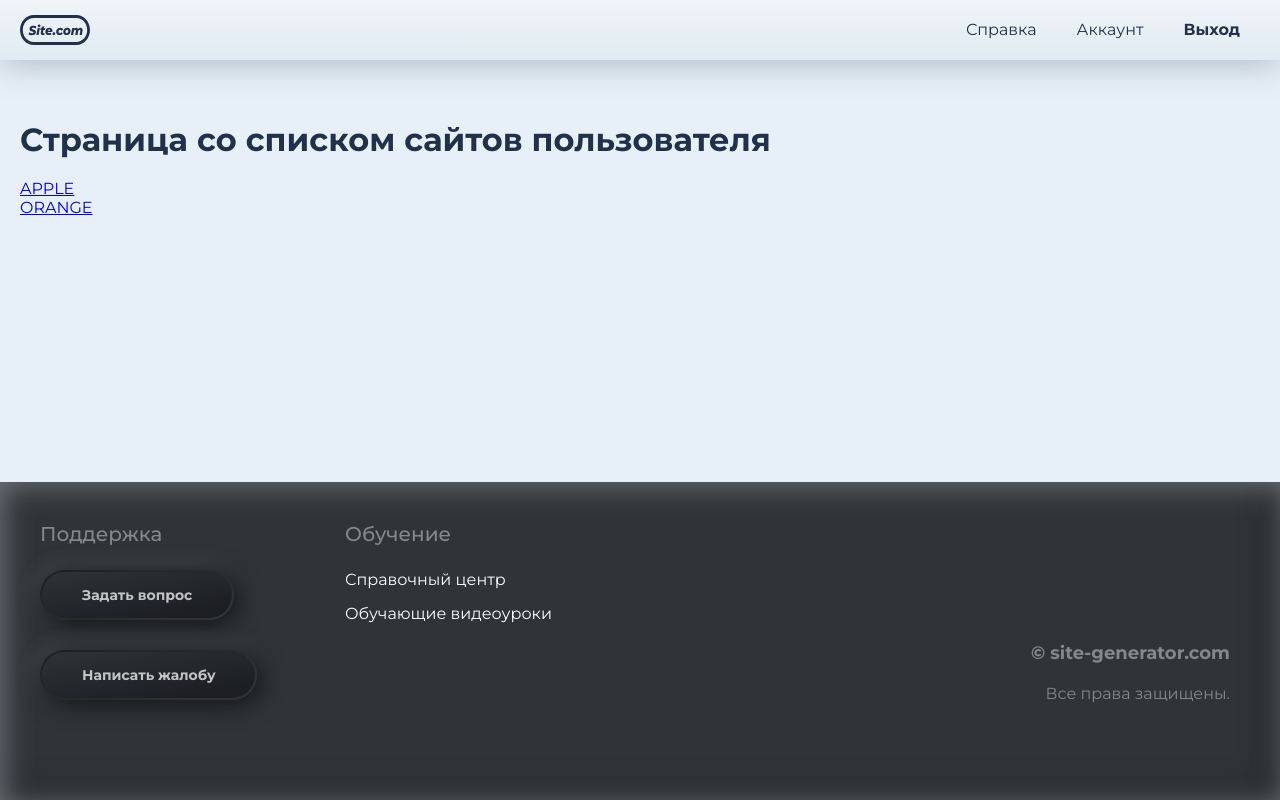
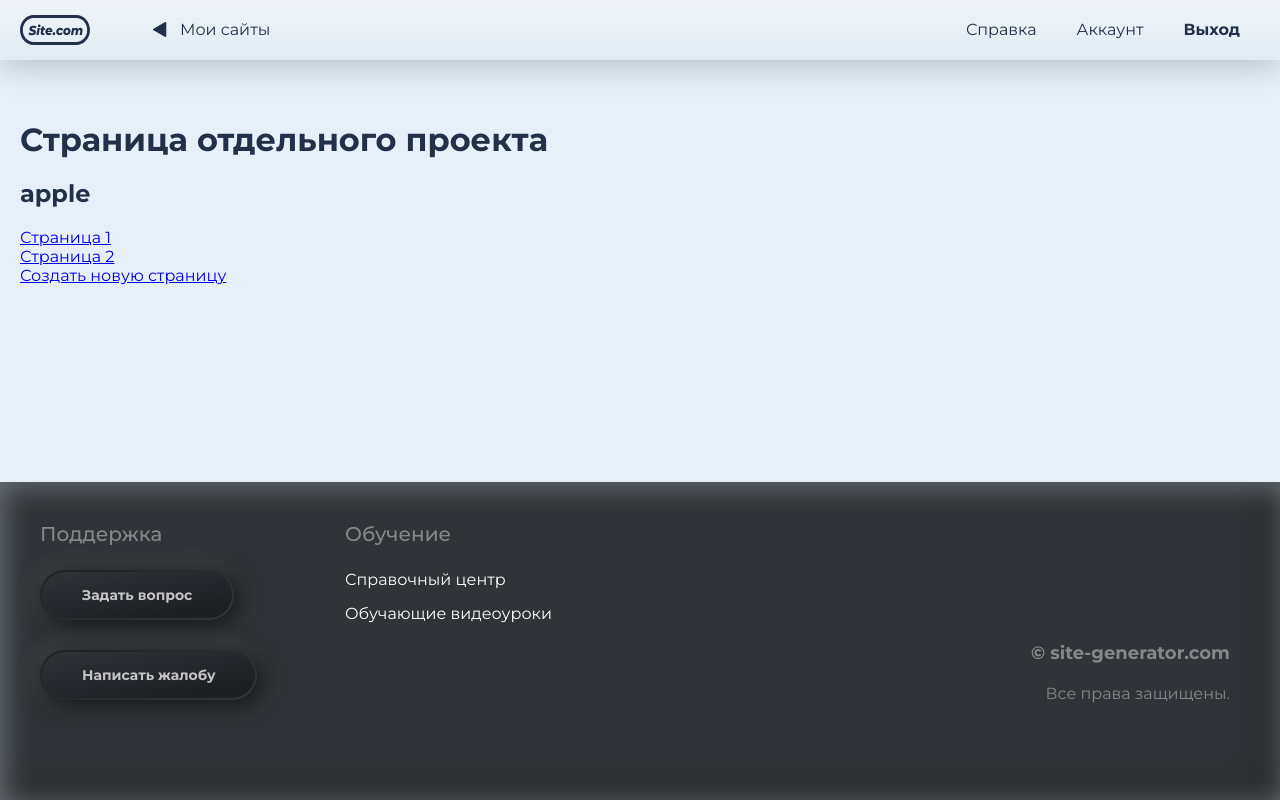
Before and after one commit to tagir-developer/website-builder, a React (Create React App) app in the folder client/: page /apple in a window 1280 px wide. Before the commit this address led to /pr. Built offline with nearby package versions, Linux system fonts and the light colour scheme.

Commit message:
Routing is completed

```diff
--- a/client/src/components/Navigation/topMenu/BreadCrumbs/BreadCrumbs.scss
+++ b/client/src/components/Navigation/topMenu/BreadCrumbs/BreadCrumbs.scss
@@ -4,12 +4,17 @@
 @import "/src/styles/mixins/grid.scss";
 
 .bread-crumbs {
+	display: flex;
+	align-items: center;
+	height: 60px;
 	@include media-breakpoint-down(lg) {
 		display: none;
 	}
 
 	&_mobile-version {
-		display: block;
+		// display: block;
+		display: flex;
+		align-items: center;
 		@include media-breakpoint-up(lg) {
 			display: none;
 		}
@@ -22,16 +27,22 @@
 
 	&__item {
 		display: inline-block;
-		line-height: 60px;
+		height: 50px;
+		border-radius: 10px;
+		line-height: 50px;
 		padding-left: 40px;
 		padding-right: 20px;
 		cursor: pointer;
 		&:hover {
-			background: linear-gradient(to top, #f0f4f8, #e1eaf1);
+			// background: linear-gradient(to top, #f0f4f8, #e1eaf1);
+			background: linear-gradient(180deg, #E0EBF3 0%, #F0F4F8 100%);
+			box-shadow: inset -2px -2px 11px rgba(255, 255, 255, 0.25), inset 2px 2px 11px #C6D2DC;
 		}
 		&_dark-theme {
 			&:hover {
-				background: linear-gradient(to top, #3e3e3e, #000000);
+				// background: linear-gradient(to top, #3e3e3e, #000000);
+				background: linear-gradient(0deg, #2F2F2F 21.21%, #121212 76.96%);
+				box-shadow: inset -3px -3px 10px #434343, inset 3px 3px 10px #000000;
 			}
 		}
 	}
@@ -45,7 +56,7 @@
 			  content: '';
 			  position: absolute;
 			  width: 22px;
-			  height: 60px;
+			  height: 50px;
 			  margin-left: -30px;
 			  background-image: url('./img/i-back-dark-mini.svg');
 			  background-position: center;
@@ -57,7 +68,7 @@
 				content: '';
 				position: absolute;
 				width: 22px;
-				height: 60px;
+				height: 50px;
 				margin-left: -30px;
 				background-image: url('./img/i-back-light-mini.svg');
 				background-position: center;
--- a/client/src/components/Navigation/topMenu/HorizontalNav/HorizontalNav.scss
+++ b/client/src/components/Navigation/topMenu/HorizontalNav/HorizontalNav.scss
@@ -3,6 +3,9 @@
 @import "/src/styles/mixins/breakpoints.scss";
 
 .horizontal-nav {
+	display: flex;
+	align-items: center;
+	height: 60px;
 
 	&__list {
 		margin: 0;
@@ -14,28 +17,33 @@
 
 	&__item {
 		display: inline-block;
-		line-height: 60px;
+		height: 50px;
+		border-radius: 10px;
 		padding-left: 20px;
 		padding-right: 20px;
 		color: inherit;
 		cursor: pointer;
 		&:hover {
-			background: linear-gradient(to top, #f0f4f8, #e1eaf1);
-			// color: $success;
-			// text-shadow: 0px 0px 12px $success 0.7;
-			// transition: ease-in 100ms;
+			background: linear-gradient(180deg, #E0EBF3 0%, #F0F4F8 100%);
+			box-shadow: inset -2px -2px 11px rgba(255, 255, 255, 0.25), inset 2px 2px 11px #C6D2DC;
 		}
 		&_dark-theme {
 			&:hover {
-				background: linear-gradient(to top, #3e3e3e, #000000);
+				background: linear-gradient(0deg, #2F2F2F 21.21%, #121212 76.96%);
+				box-shadow: inset -3px -3px 10px #434343, inset 3px 3px 10px #000000;
 			}
 		}
 	}
 
 	&__link {
+		display: block;
+		height: 50px;
+		line-height: 50px;
 		text-decoration: none;
 		color: inherit;
   		@include body-middle-text;
+		line-height: 50px;
+
 
 		&_bold {
 			font-weight: bold;
--- a/client/src/components/Navigation/topMenu/TopMenu/TopMenu.tsx
+++ b/client/src/components/Navigation/topMenu/TopMenu/TopMenu.tsx
@@ -170,17 +170,15 @@ const TopMenu: React.FC<ITopMenu> = ({ menuType='main' }) => {
 				<Logo parentClass="top-menu" />
 				<BreadCrumbs
 					parentClass="top-menu"
-					modClass={['dark-theme']}
 					items={[
-						{ title: 'Мои сайты', link: '/' },
-						{ title: 'Список страниц', link: '/' },
+						{ title: 'Сайт', link: '/', goBack: true },
 					]}
 				/>
 				<BreadCrumbs
 					parentClass="top-menu"
-					modClass={['dark-theme', 'mobile-version']}
+					modClass={['mobile-version']}
 					items={[
-						{ title: 'Сайт', link: '/' },
+						{ title: 'Сайт', link: '/', goBack: true },
 					]}
 				/>
 				<div className="top-menu__devider"></div>
@@ -213,14 +211,14 @@ const TopMenu: React.FC<ITopMenu> = ({ menuType='main' }) => {
 					modClass={['dark-theme']}
 					items={[
 						{ title: 'Мои сайты', link: '/' },
-						{ title: 'Список страниц', link: '/' },
+						{ title: 'Список страниц', link: '/', goBack: true },
 					]}
 				/>
 				<BreadCrumbs
 					parentClass="top-menu"
 					modClass={['dark-theme', 'mobile-version']}
 					items={[
-						{ title: 'Сайт', link: '/' },
+						{ title: 'Сайт', link: '/', goBack: true },
 					]}
 				/>
 				<div className="top-menu__devider"></div>
@@ -256,14 +254,14 @@ const TopMenu: React.FC<ITopMenu> = ({ menuType='main' }) => {
 					parentClass="top-menu"
 					modClass={['dark-theme']}
 					items={[
-						{ title: 'Вернуться к редактированию', link: '/' },
+						{ title: 'Вернуться к редактированию', link: '/', goBack: true },
 					]}
 				/>
 				<BreadCrumbs
 					parentClass="top-menu"
 					modClass={['dark-theme', 'mobile-version']}
 					items={[
-						{ title: 'Назад', link: '/' },
+						{ title: 'Назад', link: '/', goBack: true },
 					]}
 				/>
 				<ViewOnDevices parentClass="top-menu" />
--- a/client/src/components/UI/Footer/Footer.tsx
+++ b/client/src/components/UI/Footer/Footer.tsx
@@ -16,10 +16,10 @@ const Footer: React.FC = () => {
 						<span className="footer__title">Обучение</span>
 						<ul className="footer__list-unstyled list-unstyled">
 							<li className="list-unstyled__item">
-								<NavLink to="/help" className="list-unstyled__link">Справочный центр</NavLink>
+								<NavLink to="/help" className="list-unstyled__link" exact >Справочный центр</NavLink>
 							</li>
 							<li className="list-unstyled__item">
-								<NavLink to="/learning" className="list-unstyled__link">Обучающие видеоуроки</NavLink>
+								<NavLink to="/learning" className="list-unstyled__link" exact >Обучающие видеоуроки</NavLink>
 							</li>
 						</ul>
 					</div>
--- a/client/src/pages/EditPage/EditPage.tsx
+++ b/client/src/pages/EditPage/EditPage.tsx
@@ -1,17 +1,32 @@
 import React from 'react'
 import TopMenu from '../../components/Navigation/topMenu/TopMenu/TopMenu'
 import Footer from '../../components/UI/Footer/Footer'
+import {RouteComponentProps, withRouter, Link} from 'react-router-dom'
 
-const EditPage: React.FC = () => {
+interface IRouteProps {
+	pageId: string
+	name: string
+}
+
+interface IEditPage extends RouteComponentProps<IRouteProps> {
+
+}
+
+const EditPage: React.FC<IEditPage> = ({match}) => {
+
+	// *Здесь нужна проверка, есть ли такой роут в базе проектов, если нет, то выводим сообщение об ошибке или редиректим на главную
+
 	return (
 		<>
 			<TopMenu menuType="edit" />
 			<div className="content-area">
 				<h1>Редактор страницы</h1>
+				<h2>{match.params.pageId}</h2>
+				<Link to={'/' + match.params.name + '/' + match.params.pageId + '/preview'} >Предпросмотр</Link>
 			</div>
 			<Footer />
 		</>
 	)
 }
 
-export default EditPage
+export default withRouter(EditPage)
--- a/client/src/pages/ProjectsPage/ProjectsPage.tsx
+++ b/client/src/pages/ProjectsPage/ProjectsPage.tsx
@@ -25,9 +25,9 @@ const ProjectsPage: React.FC = () => {
 					)
 				})} */}
 
-			<NavLink to={"/pr/" + 'apple'}>APPLE</NavLink>
+			<NavLink to={"/" + 'apple'}>APPLE</NavLink>
 			<div></div>
-			<NavLink to={"/pr/" + 'orange'}>ORANGE</NavLink>
+			<NavLink to={"/" + 'orange'}>ORANGE</NavLink>
 
 
 
--- a/client/src/pages/WebsitePage/WebsitePage.tsx
+++ b/client/src/pages/WebsitePage/WebsitePage.tsx
@@ -1,7 +1,7 @@
 import React from 'react'
 import TopMenu from '../../components/Navigation/topMenu/TopMenu/TopMenu'
 import Footer from '../../components/UI/Footer/Footer'
-import {RouteComponentProps, withRouter} from 'react-router-dom'
+import {RouteComponentProps, withRouter, Link} from 'react-router-dom'
 
 interface IRouteProps {
 	name: string
@@ -12,13 +12,20 @@ interface IWebsitePage extends RouteComponentProps<IRouteProps> {
 }
 
 const WebsitePage: React.FC<IWebsitePage> = ({match}) => {
+
+	// *Здесь нужна проверка, есть ли такой роут в базе проектов, если нет, то выводим сообщение об ошибке или редиректим на главную
+
 	return (
 		<>
 			<TopMenu menuType="auth-project" />
 			<div className="content-area">
 				<h1>Страница отдельного проекта</h1>
-				<p>{JSON.stringify(match.params)}</p>
-				<p>{match.params.name}</p>
+				<h2>{match.params.name}</h2>
+				<Link to={'/' + match.params.name + '/page-1'} >Страница 1</Link>
+				<div></div>
+				<Link to={'/' + match.params.name + '/page-2'} >Страница 2</Link>
+				<div></div>
+				<Link to={'/' + match.params.name + '/template'} >Создать новую страницу</Link>
 			</div>
 			<Footer />
 		</>
--- a/client/src/routes.tsx
+++ b/client/src/routes.tsx
@@ -17,17 +17,15 @@ export const useRoutes = (isAuthenticated: boolean): JSX.Element => {
 	if (isAuthenticated) {
 		return (
 			<Switch>
-				<Route path="/pr" component={ProjectsPage} exact />
-
-				<Route path="/pr/:name" component={WebsitePage} exact />
-				{/* <Route path="/:name/template" component={SelectTemplatePage} exact />
-				<Route path="/:name/:page-id" component={EditPage} exact />
-				<Route path="/:name/:page-id/preview" component={PreviewPage} exact /> */}
-
+				<Route path="/" component={ProjectsPage} exact />
 				<Route path="/user-profile" component={UserProfilePage} exact />
 				<Route path="/learning" component={LearningPage} exact />
 				<Route path="/help" component={HelpPage} exact />
-				<Redirect to="/pr" />
+				<Route path="/:name" component={WebsitePage} exact />
+				<Route path="/:name/template" component={SelectTemplatePage} exact />
+				<Route path="/:name/:pageId" component={EditPage} exact />
+				<Route path="/:name/:pageId/preview" component={PreviewPage} exact />
+				<Redirect to="/" />
 			</Switch>
 		)
 	}
```
